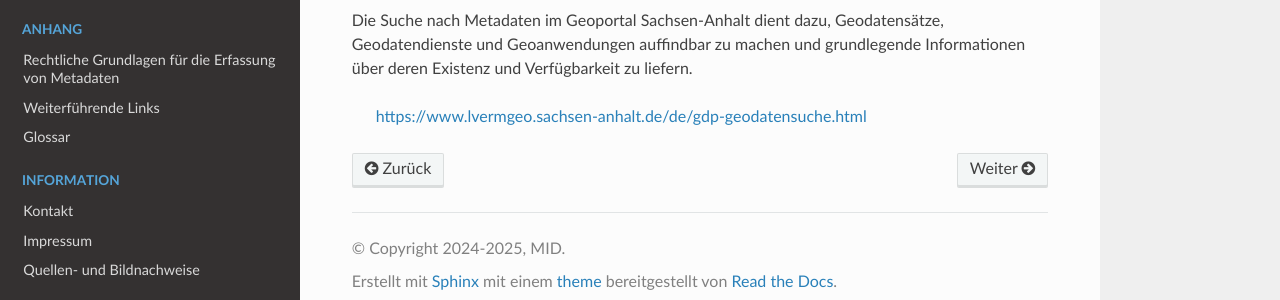
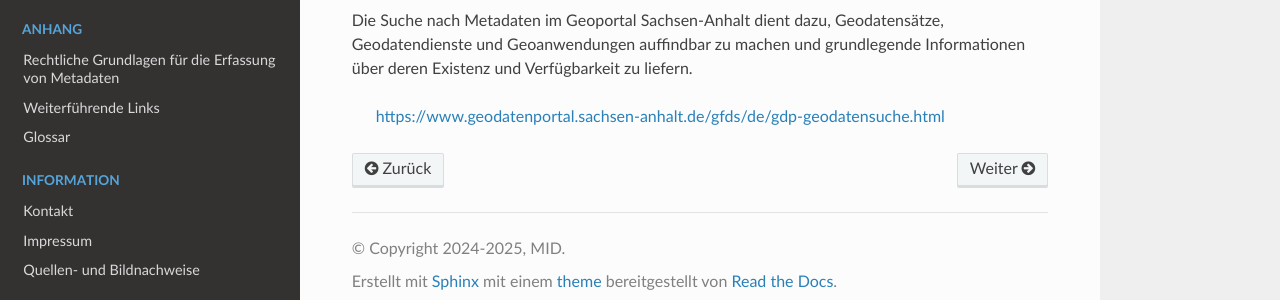
Before and after one commit to tomiwo/ingrid-mdk-st-high-quality-metadata, a Sphinx documentation site: the page built from docs/grundlagen/metadateninformationssysteme.rst, in a window 1280 px wide and 900 px high, scrolled down 2474 px. Shown: the part 582-882 px from the top of the window. Built offline with Sphinx 7.4.7 and the Read the Docs theme 3.1.0, drawn with Linux system fonts in a browser that asks for light colours; some of the changed lines change nothing that is shown.

Commit message:
Update metadateninformationssysteme.rst

```diff
--- a/docs/grundlagen/metadateninformationssysteme.rst
+++ b/docs/grundlagen/metadateninformationssysteme.rst
@@ -106,4 +106,4 @@ Die Suche im Umweltportal Sachsen-Anhalt ermöglicht die Recherche von Umweltinf
 
 Die Suche nach Metadaten im Geoportal Sachsen-Anhalt dient dazu, Geodatensätze, Geodatendienste und Geoanwendungen auffindbar zu machen und grundlegende Informationen über deren Existenz und Verfügbarkeit zu liefern.
 
-  https://www.lvermgeo.sachsen-anhalt.de/de/gdp-geodatensuche.html
+  https://www.geodatenportal.sachsen-anhalt.de/gfds/de/gdp-geodatensuche.html
```
